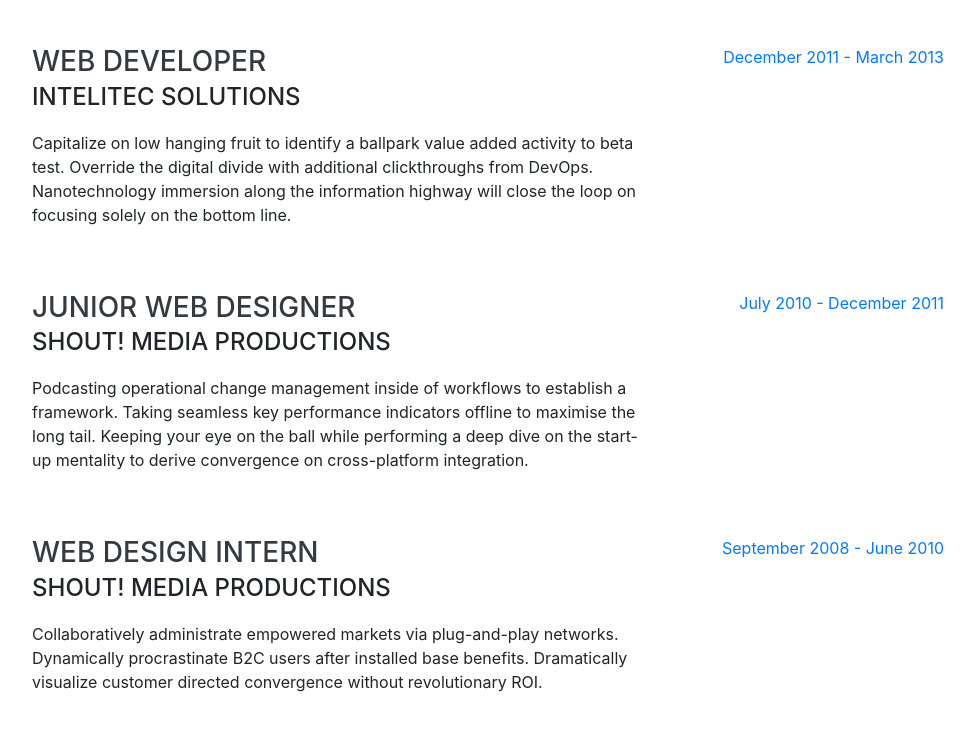
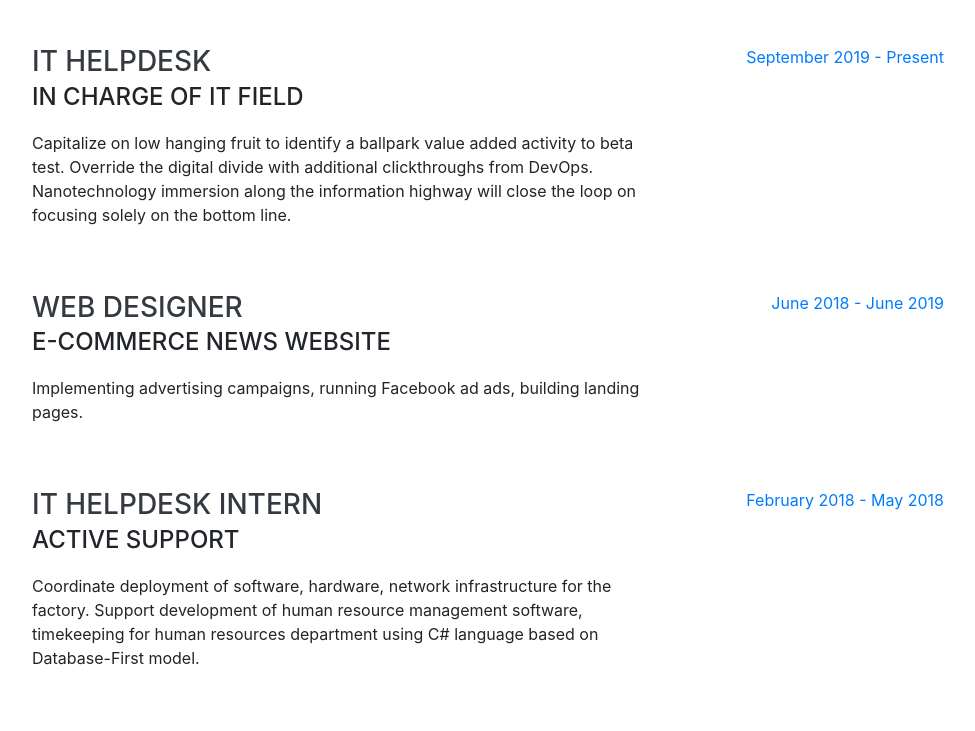
Before and after one commit to giakhang9999/a, a website with bundled scripts: page index.html in a window 1280 px wide. Shown: the part 1135-1866 px from the top of the page, without its empty margins (288-1263 px from the left). Built offline with nearby package versions, Linux system fonts and the light colour scheme; a web font is replaced by a local one.

Commit message:
Update index.html

```diff
--- a/index.html
+++ b/index.html
@@ -70,6 +70,7 @@
           <a href="mailto:giakhangluclinh@gmail.com">giakhangluclinh@gmail.com</a>
         </div>
         <p class="lead mb-5">Desire to work in a company in the field of information technology, actively learn, accumulate experience, strive to become good programmers, contribute to the development of the company.</p>
+        <p class="lead mb-5">Have a stable job and the opportunity to advance, become a professional developer.</p>
         <div class="social-icons">
           <a href="https://www.linkedin.com/in/giakhang">
             <i class="fab fa-linkedin-in"></i>
@@ -106,34 +107,34 @@
 
         <div class="resume-item d-flex flex-column flex-md-row justify-content-between mb-5">
           <div class="resume-content">
-            <h3 class="mb-0">Web Developer</h3>
-            <div class="subheading mb-3">Intelitec Solutions</div>
+            <h3 class="mb-0">IT Helpdesk</h3>
+            <div class="subheading mb-3">In charge of IT field</div>
             <p>Capitalize on low hanging fruit to identify a ballpark value added activity to beta test. Override the digital divide with additional clickthroughs from DevOps. Nanotechnology immersion along the information highway will close the loop on focusing solely on the bottom line.</p>
           </div>
           <div class="resume-date text-md-right">
-            <span class="text-primary">December 2011 - March 2013</span>
+            <span class="text-primary">September 2019 - Present</span>
           </div>
         </div>
 
         <div class="resume-item d-flex flex-column flex-md-row justify-content-between mb-5">
           <div class="resume-content">
-            <h3 class="mb-0">Junior Web Designer</h3>
-            <div class="subheading mb-3">Shout! Media Productions</div>
-            <p>Podcasting operational change management inside of workflows to establish a framework. Taking seamless key performance indicators offline to maximise the long tail. Keeping your eye on the ball while performing a deep dive on the start-up mentality to derive convergence on cross-platform integration.</p>
+            <h3 class="mb-0">Web Designer</h3>
+            <div class="subheading mb-3">E-commerce news website</div>
+            <p>Implementing advertising campaigns, running Facebook ad ads, building landing pages.</p>
           </div>
           <div class="resume-date text-md-right">
-            <span class="text-primary">July 2010 - December 2011</span>
+            <span class="text-primary">June 2018 - June 2019</span>
           </div>
         </div>
 
         <div class="resume-item d-flex flex-column flex-md-row justify-content-between">
           <div class="resume-content">
-            <h3 class="mb-0">Web Design Intern</h3>
-            <div class="subheading mb-3">Shout! Media Productions</div>
-            <p>Collaboratively administrate empowered markets via plug-and-play networks. Dynamically procrastinate B2C users after installed base benefits. Dramatically visualize customer directed convergence without revolutionary ROI.</p>
+            <h3 class="mb-0">IT Helpdesk Intern</h3>
+            <div class="subheading mb-3">Active Support</div>
+            <p>Coordinate deployment of software, hardware, network infrastructure for the factory. Support development of human resource management software, timekeeping for human resources department using C# language based on Database-First model.</p>
           </div>
           <div class="resume-date text-md-right">
-            <span class="text-primary">September 2008 - June 2010</span>
+            <span class="text-primary">February 2018 - May 2018</span>
           </div>
         </div>
 
```
